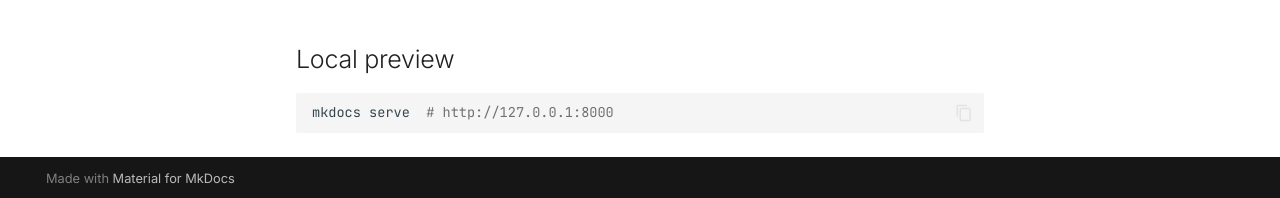
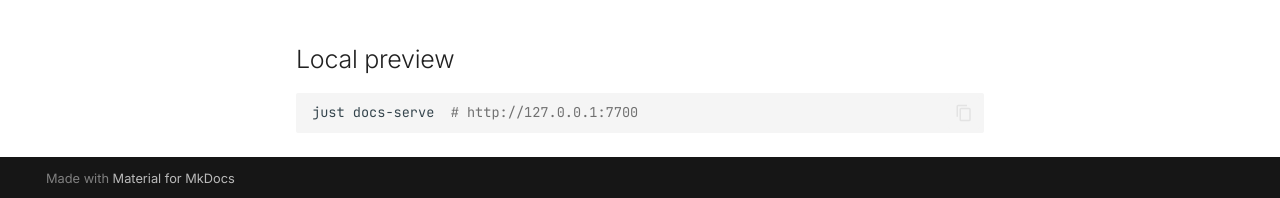
Before and after one commit to cadrianmae/maefiles, an MkDocs documentation site: the page built from docs/index.md, in a window 1280 px wide and 1132 px high. Shown: the part 931-1129 px from the top of the window. Built offline with MkDocs 1.6.1 and Material for MkDocs 9.7.7, drawn with Linux system fonts in a browser that asks for light colours; comment, search, counter and statistics services are not loaded.

Commit message:
docs: pin mkdocs serve to 127.0.0.1:7700
Avoids clashes with common dev defaults (3000/4200/5000/5173/8000/8888)
and sits near Sol's reserved 7777 in the personal-infra port range.

````diff
--- a/docs/index.md
+++ b/docs/index.md
@@ -23,5 +23,5 @@ Personal dotfiles, secrets, ADRs, and runbooks for `cadrianmae`. Managed by [yad
 ## Local preview
 
 ```bash
-mkdocs serve  # http://127.0.0.1:8000
+just docs-serve  # http://127.0.0.1:7700
 ```
````
Also changed, not shown: 1 other file.
